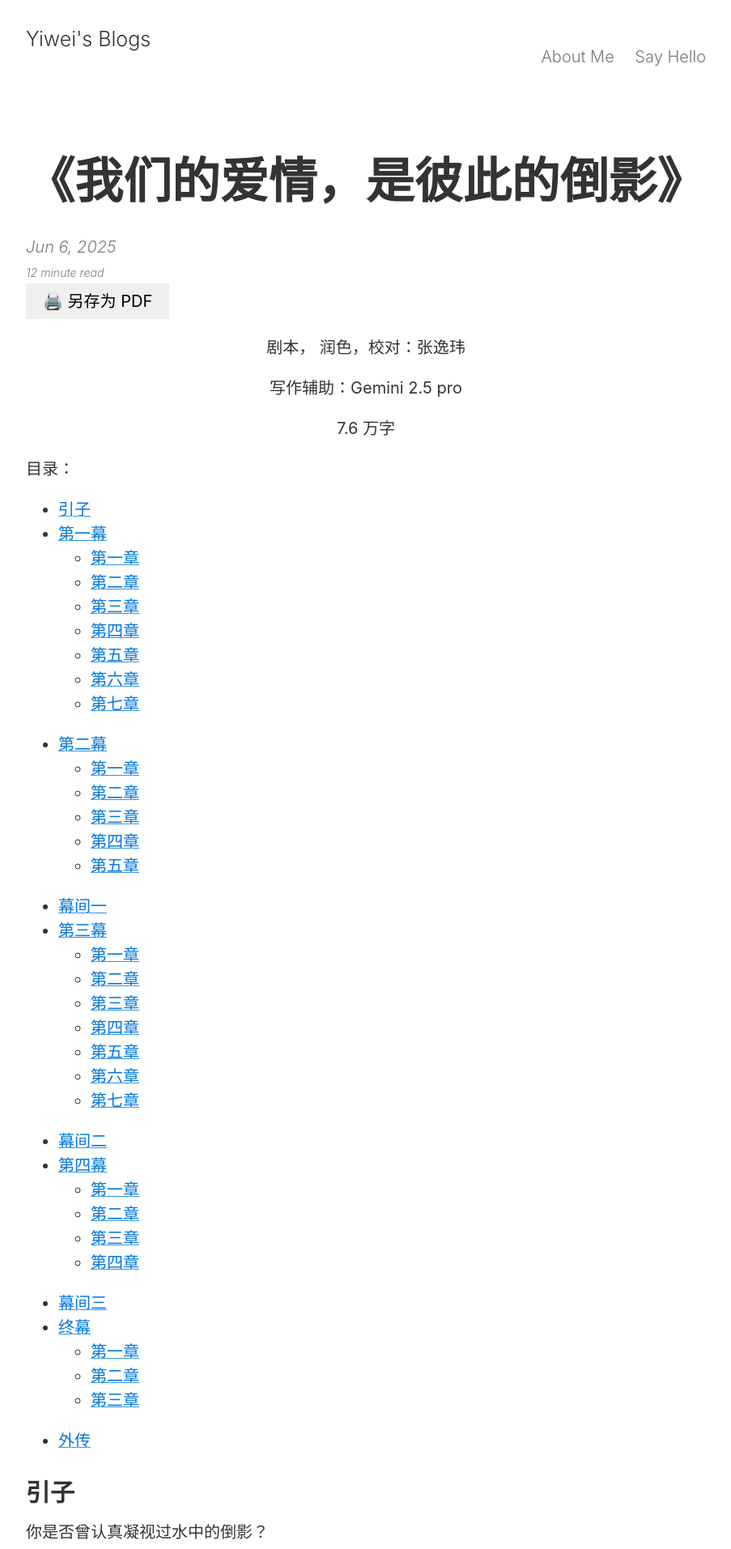
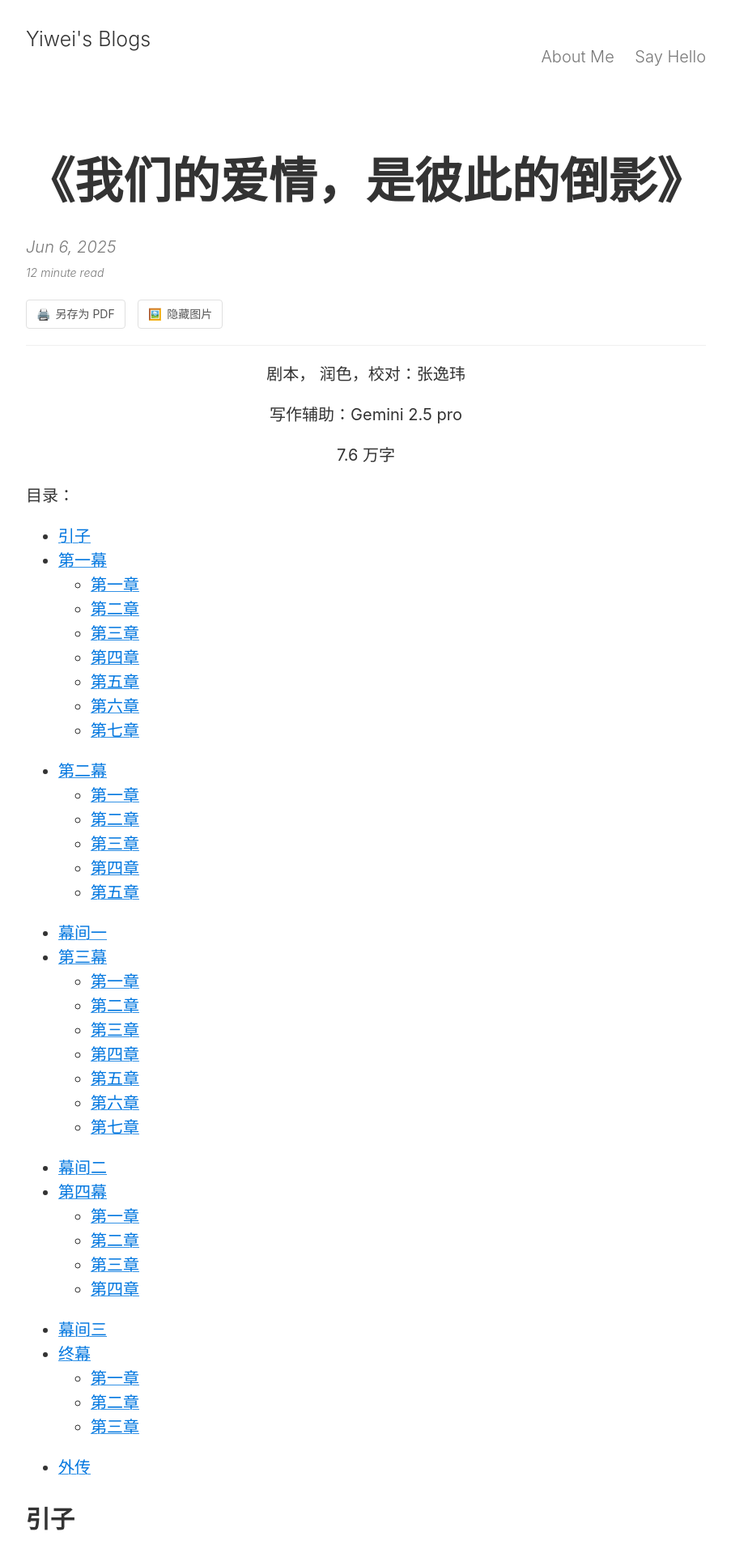
Before and after one commit to yubel667/yubel667.github.io, a Jekyll site: the page built from _posts/2025-06-06-reflection.md, in a window 1280 px wide. Shown: the top 1913 px of the page at 81% size, without its empty margins (188-1091 px from the left). Built offline with Jekyll 4.4.1, drawn with Linux system fonts in a browser that asks for light colours.

Commit message:
add hide / show image functionality

```diff
--- a/_layouts/post.html
+++ b/_layouts/post.html
@@ -22,14 +22,34 @@ layout: default
   </span>
 
   <div class="post-tools-container">
-
       <button class="tool-btn" onclick="window.print()" title="Save as PDF">
           <span class="icon">🖨️</span>
           <span class="text">另存为 PDF</span>
       </button>
+      <button class="tool-btn" id="toggle-image-btn" onclick="toggleImages()" title="Text Only Mode">
+        <span class="icon">🖼️</span>
+        <span class="text">隐藏图片</span>
+      </button>
       <div id="google_translate_element" class="tool-translate"></div>
   </div>
   <script type="text/javascript">
+      document.addEventListener("DOMContentLoaded", function() {
+          // 找到正文内所有的图片
+          var images = document.querySelectorAll('.post img');
+          images.forEach(function(img) {
+              // 创建一个 a 标签
+              var placeholder = document.createElement('a');
+              placeholder.href = img.src;     // 链接指向原图
+              placeholder.target = '_blank';  // 新窗口打开
+              placeholder.className = 'img-uri-placeholder'; // 赋予样式类
+
+              // 设置显示的文字：可以是简单的图标，也可以是完整的 src
+              placeholder.innerHTML = '🔗' + img.src;
+
+              // 将这个占位符插入到图片后面
+              img.parentNode.insertBefore(placeholder, img.nextSibling);
+          });
+      });
       function googleTranslateElementInit() {
           new google.translate.TranslateElement(
               {
@@ -39,6 +59,20 @@ layout: default
               },
               'google_translate_element'
           );
+      }
+      function toggleImages() {
+          var body = document.body;
+          var btnText = document.querySelector('#toggle-image-btn .text');
+
+          // 切换 body 的类
+          body.classList.toggle('hide-images');
+
+          // 根据状态修改按钮文字
+          if (body.classList.contains('hide-images')) {
+              btnText.textContent = "显示图片";
+          } else {
+              btnText.textContent = "隐藏图片";
+          }
       }
   </script>
   <script type="text/javascript" src="https://translate.google.com/translate_a/element.js?cb=googleTranslateElementInit"></script>
--- a/_sass/_base.scss
+++ b/_sass/_base.scss
@@ -34,3 +34,67 @@ body {
 }
 
 .center { text-align: center; }
+
+/* 当 body 拥有 hide-images 类时，隐藏文章内的所有图片 */
+.img-uri-placeholder {
+    display: none;
+}
+
+/* 激活隐藏模式时 */
+body.hide-images {
+    /* 1. 隐藏真正的图片 */
+    .post img {
+        display: none !important;
+    }
+
+    /* 2. 显示 URI 占位符 */
+    .img-uri-placeholder {
+        display: block; /* 或者 inline-block */
+        padding: 10px;
+        margin: 10px 0;
+        background-color: #f8f8f8;
+        border: 1px dashed #ccc;
+        border-radius: 4px;
+        color: #555;
+        text-decoration: none;
+        font-family: monospace; /* 用等宽字体显示 URL 更像代码 */
+        font-size: 0.85em;
+        word-break: break-all; /* 防止超长 URL 撑破手机屏幕 */
+
+        &:hover {
+            background-color: #eef;
+            color: #000;
+            border-color: #99d;
+        }
+    }
+}
+.post-tools-container {
+    display: flex;
+    align-items: center;
+    gap: 15px; /* 按钮和翻译框的间距 */
+    margin: 20px 0; /* 上下边距 */
+    padding-bottom: 20px;
+    border-bottom: 1px solid #f0f0f0; /* 加一条淡淡的分割线 */
+}
+
+.tool-btn {
+    display: inline-flex;
+    align-items: center;
+    gap: 6px;
+    background-color: white;
+    border: 1px solid #e0e0e0;
+    border-radius: 4px;
+    padding: 6px 12px;
+    font-size: 14px;
+    color: #555;
+    cursor: pointer;
+    transition: all 0.2s ease;
+    font-family: -apple-system, BlinkMacSystemFont, "Segoe UI", Roboto, sans-serif;
+}
+
+/* 鼠标悬停效果 */
+.tool-btn:hover {
+    border-color: #333;
+    color: #333;
+    background-color: #fafafa;
+}
```
Also changed, not shown: 1 other file.
